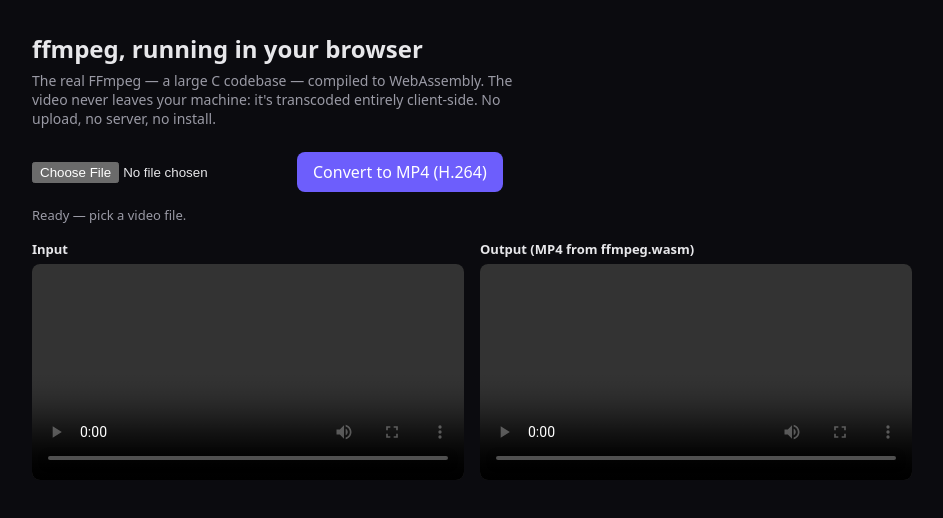
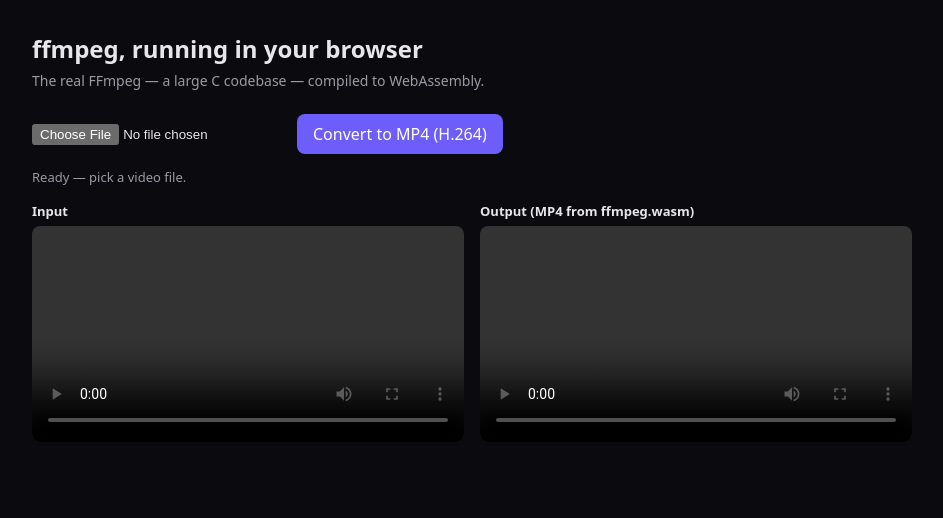
Before and after one commit to krisfur/wasm-examples, a website built with Vite: page 1-ffmpeg-wasm/index.html in a window 1280 px wide. Shown: the whole page, without its empty margins (168-1111 px from the left). Built offline with nearby package versions, Linux system fonts and the light colour scheme; what @ffmpeg/ffmpeg would draw is missing.

Commit message:
Cleanup.

```diff
--- a/1-ffmpeg-wasm/index.html
+++ b/1-ffmpeg-wasm/index.html
@@ -10,11 +10,8 @@
     <main>
       <h1>ffmpeg, running in your browser</h1>
       <p class="sub">
-        The real FFmpeg — a large C codebase — compiled to WebAssembly. The video
-        never leaves your machine: it's transcoded entirely client-side. No
-        upload, no server, no install.
+        The real FFmpeg — a large C codebase — compiled to WebAssembly.
       </p>
-
       <div class="row">
         <input id="file" type="file" accept="video/*" />
         <button id="run" disabled>Convert to MP4 (H.264)</button>
```
Also changed, not shown: 1-ffmpeg-wasm/main.js (+3 -6 lines), 1-ffmpeg-wasm/vite.config.js (+0 -8 lines).
